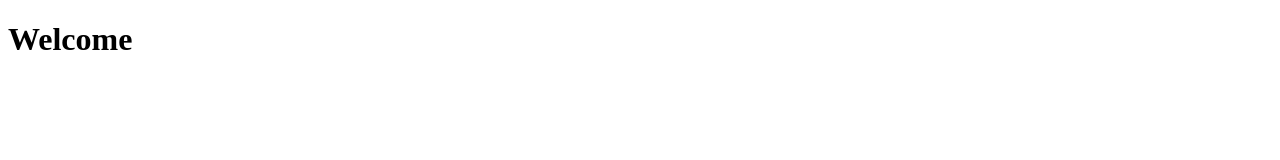
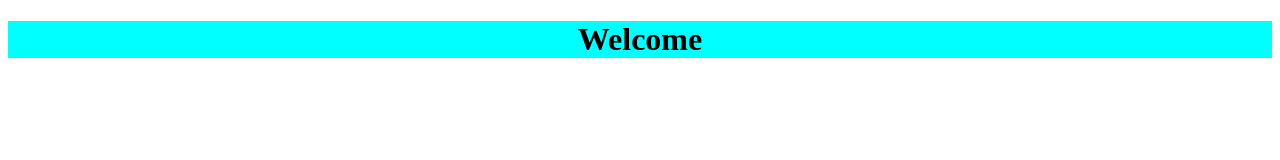
Before and after one commit to TechBoss39/Hospital-Web-Application, a plain HTML site: page index.html in a window 1280 px wide. Drawn offline with Linux system fonts and the light colour scheme.

Commit message:
file added

```diff
--- a/index.html
+++ b/index.html
@@ -4,6 +4,7 @@
     <meta charset="UTF-8">
     <meta name="viewport" content="width=device-width, initial-scale=1.0">
     <title>ACS Medical Hospital</title>
+    <link rel="stylesheet" href="style.css">
 </head>
 <body>
     <h1>Welcome</h1>
--- a/style.css
+++ b/style.css
@@ -1,3 +1,4 @@
-.{
+h1{
     background-color: aqua;
+    text-align: center;
 }
```
